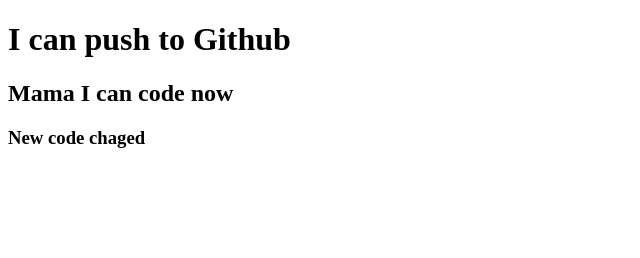
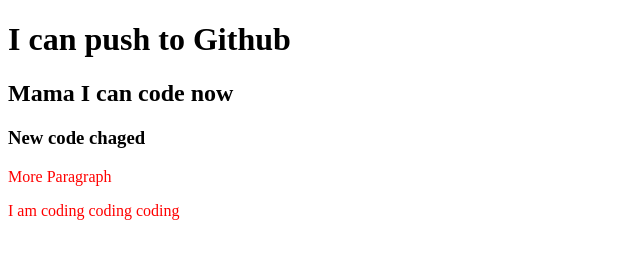
Before and after one commit to mubasshiralishanto/my-second-repo, a plain HTML site: page index.html in a window 1280 px wide. Shown: the whole page, without its empty margins (0-640 px from the left). Drawn offline with Linux system fonts and the light colour scheme.

Commit message:
new commit

```diff
--- a/index.html
+++ b/index.html
@@ -5,10 +5,13 @@
     <meta http-equiv="X-UA-Compatible" content="IE=edge">
     <meta name="viewport" content="width=device-width, initial-scale=1.0">
     <title>My second Repo</title>
+    <link rel="stylesheet" href="style.css">
 </head>
 <body>
     <h1>I can push to Github</h1>
     <h2>Mama I can code now</h2>
     <h3>New code chaged</h3>
+    <p>More Paragraph</p>
+    <p>I am coding coding coding</p>
 </body>
 </html>
--- /dev/null
+++ b/style.css
@@ -0,0 +1,3 @@
+p{
+    color: red;
+}
```
